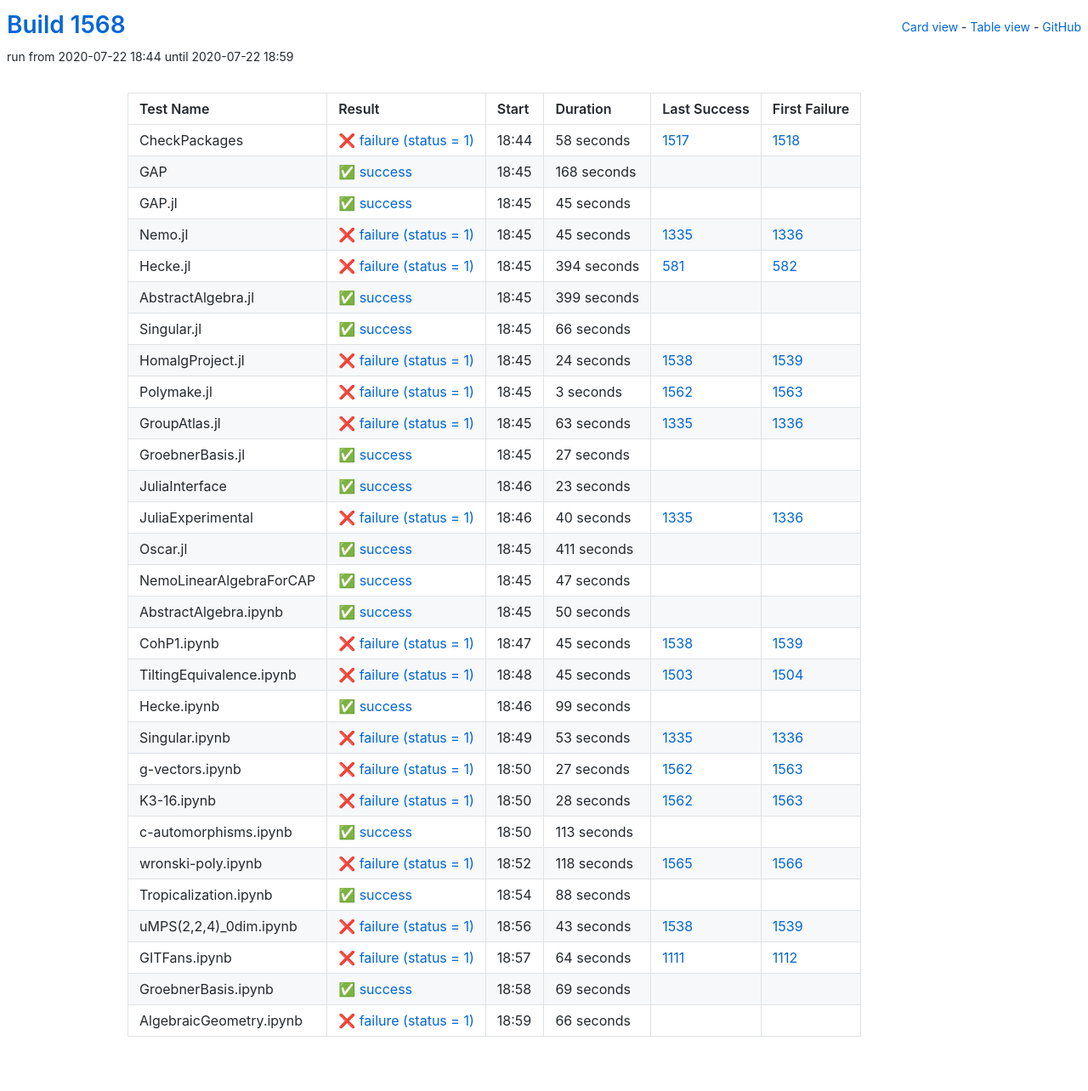
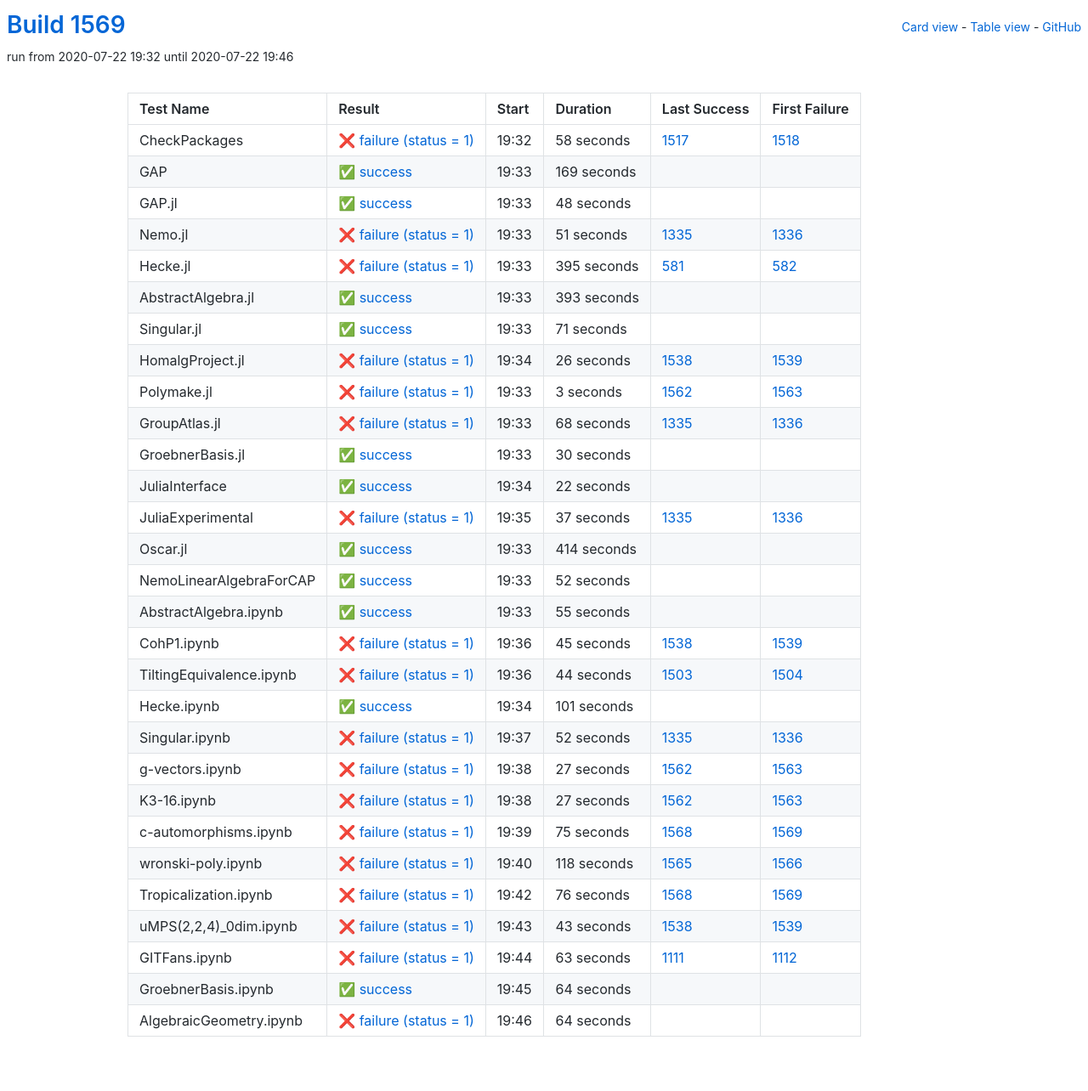
Before and after one commit to oscar-system/oscar-ci-status-1.4, a Jekyll site: the page built from table.html, in a window 1280 px wide. Shown: the whole page at 85% size. Built offline with Jekyll 4.4.1, drawn with Linux system fonts in a browser that asks for light colours.

Commit message:
Build #1569

```diff
--- a/_data/ci.yml
+++ b/_data/ci.yml
@@ -1,6 +1,6 @@
 ---
-build: 1568
-build_url: https://oscarci.mathematik.uni-kl.de/job/oscar-julia-1.4/1568/
+build: 1569
+build_url: https://oscarci.mathematik.uni-kl.de/job/oscar-julia-1.4/1569/
 job: oscar-julia-1.4
 organization: oscar-system
 repo: oscar-ci-status-1.4
@@ -8,8 +8,8 @@ repourl: https://github.com/oscar-system/oscar-ci-status-1.4
 tests:
 - name: CheckPackages
   id: checkpackages
-  log: https://oscarci.mathematik.uni-kl.de/job/oscar-julia-1.4/1568/artifact/logs/build-1568/CheckPackages.log
-  start: 2020-07-22 18:44
+  log: https://oscarci.mathematik.uni-kl.de/job/oscar-julia-1.4/1569/artifact/logs/build-1569/CheckPackages.log
+  start: 2020-07-22 19:32
   success: false
   exitcode: 1
   status: failure
@@ -20,92 +20,92 @@ tests:
   first_failure_url: https://oscarci.mathematik.uni-kl.de/job/oscar-julia-1.4/1518/
 - name: GAP
   id: gap
-  log: https://oscarci.mathematik.uni-kl.de/job/oscar-julia-1.4/1568/artifact/logs/build-1568/GAP.log
-  start: 2020-07-22 18:45
+  log: https://oscarci.mathematik.uni-kl.de/job/oscar-julia-1.4/1569/artifact/logs/build-1569/GAP.log
+  start: 2020-07-22 19:33
   success: true
   exitcode: 0
   status: success
-  duration: 168
+  duration: 169
   last_success: false
   last_success_url:
   first_failure: false
   first_failure_url:
 - name: GAP.jl
   id: gap-jl
-  log: https://oscarci.mathematik.uni-kl.de/job/oscar-julia-1.4/1568/artifact/logs/build-1568/GAP.jl.log
-  start: 2020-07-22 18:45
+  log: https://oscarci.mathematik.uni-kl.de/job/oscar-julia-1.4/1569/artifact/logs/build-1569/GAP.jl.log
+  start: 2020-07-22 19:33
   success: true
   exitcode: 0
   status: success
-  duration: 45
+  duration: 48
   last_success: false
   last_success_url:
   first_failure: false
   first_failure_url:
 - name: Nemo.jl
   id: nemo-jl
-  log: https://oscarci.mathematik.uni-kl.de/job/oscar-julia-1.4/1568/artifact/logs/build-1568/Nemo.jl.log
-  start: 2020-07-22 18:45
+  log: https://oscarci.mathematik.uni-kl.de/job/oscar-julia-1.4/1569/artifact/logs/build-1569/Nemo.jl.log
+  start: 2020-07-22 19:33
   success: false
   exitcode: 1
   status: failure
-  duration: 45
+  duration: 51
   last_success: 1335
   last_success_url: https://oscarci.mathematik.uni-kl.de/job/oscar-julia-1.4/1335/
   first_failure: 1336
   first_failure_url: https://oscarci.mathematik.uni-kl.de/job/oscar-julia-1.4/1336/
 - name: Hecke.jl
   id: hecke-jl
-  log: https://oscarci.mathematik.uni-kl.de/job/oscar-julia-1.4/1568/artifact/logs/build-1568/Hecke.jl.log
-  start: 2020-07-22 18:45
+  log: https://oscarci.mathematik.uni-kl.de/job/oscar-julia-1.4/1569/artifact/logs/build-1569/Hecke.jl.log
+  start: 2020-07-22 19:33
   success: false
   exitcode: 1
   status: failure
-  duration: 394
+  duration: 395
   last_success: 581
   last_success_url: https://oscarci.mathematik.uni-kl.de/job/oscar-julia-1.4/581/
   first_failure: 582
   first_failure_url: https://oscarci.mathematik.uni-kl.de/job/oscar-julia-1.4/582/
 - name: AbstractAlgebra.jl
   id: abstractalgebra-jl
-  log: https://oscarci.mathematik.uni-kl.de/job/oscar-julia-1.4/1568/artifact/logs/build-1568/AbstractAlgebra.jl.log
-  start: 2020-07-22 18:45
+  log: https://oscarci.mathematik.uni-kl.de/job/oscar-julia-1.4/1569/artifact/logs/build-1569/AbstractAlgebra.jl.log
+  start: 2020-07-22 19:33
   success: true
   exitcode: 0
   status: success
-  duration: 399
+  duration: 393
   last_success: false
   last_success_url:
   first_failure: false
   first_failure_url:
 - name: Singular.jl
   id: singular-jl
-  log: https://oscarci.mathematik.uni-kl.de/job/oscar-julia-1.4/1568/artifact/logs/build-1568/Singular.jl.log
-  start: 2020-07-22 18:45
+  log: https://oscarci.mathematik.uni-kl.de/job/oscar-julia-1.4/1569/artifact/logs/build-1569/Singular.jl.log
+  start: 2020-07-22 19:33
   success: true
   exitcode: 0
   status: success
-  duration: 66
+  duration: 71
   last_success: false
   last_success_url:
   first_failure: false
   first_failure_url:
 - name: HomalgProject.jl
   id: homalgproject-jl
-  log: https://oscarci.mathematik.uni-kl.de/job/oscar-julia-1.4/1568/artifact/logs/build-1568/HomalgProject.jl.log
-  start: 2020-07-22 18:45
+  log: https://oscarci.mathematik.uni-kl.de/job/oscar-julia-1.4/1569/artifact/logs/build-1569/HomalgProject.jl.log
+  start: 2020-07-22 19:34
   success: false
   exitcode: 1
   status: failure
-  duration: 24
+  duration: 26
   last_success: 1538
   last_success_url: https://oscarci.mathematik.uni-kl.de/job/oscar-julia-1.4/1538/
   first_failure: 1539
   first_failure_url: https://oscarci.mathematik.uni-kl.de/job/oscar-julia-1.4/1539/
 - name: Polymake.jl
   id: polymake-jl
-  log: https://oscarci.mathematik.uni-kl.de/job/oscar-julia-1.4/1568/artifact/logs/build-1568/Polymake.jl.log
-  start: 2020-07-22 18:45
+  log: https://oscarci.mathematik.uni-kl.de/job/oscar-julia-1.4/1569/artifact/logs/build-1569/Polymake.jl.log
+  start: 2020-07-22 19:33
   success: false
   exitcode: 1
   status: failure
@@ -116,92 +116,92 @@ tests:
   first_failure_url: https://oscarci.mathematik.uni-kl.de/job/oscar-julia-1.4/1563/
 - name: GroupAtlas.jl
   id: groupatlas-jl
-  log: https://oscarci.mathematik.uni-kl.de/job/oscar-julia-1.4/1568/artifact/logs/build-1568/GroupAtlas.jl.log
-  start: 2020-07-22 18:45
+  log: https://oscarci.mathematik.uni-kl.de/job/oscar-julia-1.4/1569/artifact/logs/build-1569/GroupAtlas.jl.log
+  start: 2020-07-22 19:33
   success: false
   exitcode: 1
   status: failure
-  duration: 63
+  duration: 68
   last_success: 1335
   last_success_url: https://oscarci.mathematik.uni-kl.de/job/oscar-julia-1.4/1335/
   first_failure: 1336
   first_failure_url: https://oscarci.mathematik.uni-kl.de/job/oscar-julia-1.4/1336/
 - name: GroebnerBasis.jl
   id: groebnerbasis-jl
-  log: https://oscarci.mathematik.uni-kl.de/job/oscar-julia-1.4/1568/artifact/logs/build-1568/GroebnerBasis.jl.log
-  start: 2020-07-22 18:45
+  log: https://oscarci.mathematik.uni-kl.de/job/oscar-julia-1.4/1569/artifact/logs/build-1569/GroebnerBasis.jl.log
+  start: 2020-07-22 19:33
   success: true
   exitcode: 0
   status: success
-  duration: 27
+  duration: 30
   last_success: false
   last_success_url:
   first_failure: false
   first_failure_url:
 - name: JuliaInterface
   id: juliainterface
-  log: https://oscarci.mathematik.uni-kl.de/job/oscar-julia-1.4/1568/artifact/logs/build-1568/JuliaInterface.log
-  start: 2020-07-22 18:46
+  log: https://oscarci.mathematik.uni-kl.de/job/oscar-julia-1.4/1569/artifact/logs/build-1569/JuliaInterface.log
+  start: 2020-07-22 19:34
   success: true
   exitcode: 0
   status: success
-  duration: 23
+  duration: 22
   last_success: false
   last_success_url:
   first_failure: false
   first_failure_url:
 - name: JuliaExperimental
   id: juliaexperimental
-  log: https://oscarci.mathematik.uni-kl.de/job/oscar-julia-1.4/1568/artifact/logs/build-1568/JuliaExperimental.log
-  start: 2020-07-22 18:46
+  log: https://oscarci.mathematik.uni-kl.de/job/oscar-julia-1.4/1569/artifact/logs/build-1569/JuliaExperimental.log
+  start: 2020-07-22 19:35
   success: false
   exitcode: 1
   status: failure
-  duration: 40
+  duration: 37
   last_success: 1335
   last_success_url: https://oscarci.mathematik.uni-kl.de/job/oscar-julia-1.4/1335/
   first_failure: 1336
   first_failure_url: https://oscarci.mathematik.uni-kl.de/job/oscar-julia-1.4/1336/
 - name: Oscar.jl
   id: oscar-jl
-  log: https://oscarci.mathematik.uni-kl.de/job/oscar-julia-1.4/1568/artifact/logs/build-1568/Oscar.jl.log
-  start: 2020-07-22 18:45
+  log: https://oscarci.mathematik.uni-kl.de/job/oscar-julia-1.4/1569/artifact/logs/build-1569/Oscar.jl.log
+  start: 2020-07-22 19:33
   success: true
   exitcode: 0
   status: success
-  duration: 411
+  duration: 414
   last_success: false
   last_success_url:
   first_failure: false
   first_failure_url:
 - name: NemoLinearAlgebraForCAP
   id: nemolinearalgebraforcap
-  log: https://oscarci.mathematik.uni-kl.de/job/oscar-julia-1.4/1568/artifact/logs/build-1568/NemoLinearAlgebraForCAP.log
-  start: 2020-07-22 18:45
+  log: https://oscarci.mathematik.uni-kl.de/job/oscar-julia-1.4/1569/artifact/logs/build-1569/NemoLinearAlgebraForCAP.log
+  start: 2020-07-22 19:33
   success: true
   exitcode: 0
   status: success
-  duration: 47
+  duration: 52
   last_success: false
   last_success_url:
   first_failure: false
   first_failure_url:
 - name: AbstractAlgebra.ipynb
   id: abstractalgebra-ipynb
-  log: https://oscarci.mathematik.uni-kl.de/job/oscar-julia-1.4/1568/artifact/logs/build-1568/AbstractAlgebra.ipynb.log
-  start: 2020-07-22 18:45
+  log: https://oscarci.mathematik.uni-kl.de/job/oscar-julia-1.4/1569/artifact/logs/build-1569/AbstractAlgebra.ipynb.log
+  start: 2020-07-22 19:33
   success: true
   exitcode: 0
   status: success
-  duration: 50
+  duration: 55
   last_success: false
   last_success_url:
   first_failure: false
   first_failure_url:
 - name: CohP1.ipynb
   id: cohp1-ipynb
-  log: https://oscarci.mathematik.uni-kl.de/job/oscar-julia-1.4/1568/artifact/logs/build-1568/CohP1.ipynb.log
-  start: 2020-07-22 18:47
+  log: https://oscarci.mathematik.uni-kl.de/job/oscar-julia-1.4/1569/artifact/logs/build-1569/CohP1.ipynb.log
+  start: 2020-07-22 19:36
   success: false
   exitcode: 1
   status: failure
@@ -212,44 +212,44 @@ tests:
   first_failure_url: https://oscarci.mathematik.uni-kl.de/job/oscar-julia-1.4/1539/
 - name: TiltingEquivalence.ipynb
   id: tiltingequivalence-ipynb
-  log: https://oscarci.mathematik.uni-kl.de/job/oscar-julia-1.4/1568/artifact/logs/build-1568/TiltingEquivalence.ipynb.log
-  start: 2020-07-22 18:48
+  log: https://oscarci.mathematik.uni-kl.de/job/oscar-julia-1.4/1569/artifact/logs/build-1569/TiltingEquivalence.ipynb.log
+  start: 2020-07-22 19:36
   success: false
   exitcode: 1
   status: failure
-  duration: 45
+  duration: 44
   last_success: 1503
   last_success_url: https://oscarci.mathematik.uni-kl.de/job/oscar-julia-1.4/1503/
   first_failure: 1504
   first_failure_url: https://oscarci.mathematik.uni-kl.de/job/oscar-julia-1.4/1504/
 - name: Hecke.ipynb
   id: hecke-ipynb
-  log: https://oscarci.mathematik.uni-kl.de/job/oscar-julia-1.4/1568/artifact/logs/build-1568/Hecke.ipynb.log
-  start: 2020-07-22 18:46
+  log: https://oscarci.mathematik.uni-kl.de/job/oscar-julia-1.4/1569/artifact/logs/build-1569/Hecke.ipynb.log
+  start: 2020-07-22 19:34
   success: true
   exitcode: 0
   status: success
-  duration: 99
+  duration: 101
   last_success: false
   last_success_url:
   first_failure: false
   first_failure_url:
 - name: Singular.ipynb
   id: singular-ipynb
-  log: https://oscarci.mathematik.uni-kl.de/job/oscar-julia-1.4/1568/artifact/logs/build-1568/Singular.ipynb.log
-  start: 2020-07-22 18:49
+  log: https://oscarci.mathematik.uni-kl.de/job/oscar-julia-1.4/1569/artifact/logs/build-1569/Singular.ipynb.log
+  start: 2020-07-22 19:37
   success: false
   exitcode: 1
   status: failure
-  duration: 53
+  duration: 52
   last_success: 1335
   last_success_url: https://oscarci.mathematik.uni-kl.de/job/oscar-julia-1.4/1335/
   first_failure: 1336
   first_failure_url: https://oscarci.mathematik.uni-kl.de/job/oscar-julia-1.4/1336/
 - name: g-vectors.ipynb
   id: g-vectors-ipynb
-  log: https://oscarci.mathematik.uni-kl.de/job/oscar-julia-1.4/1568/artifact/logs/build-1568/g-vectors.ipynb.log
-  start: 2020-07-22 18:50
+  log: https://oscarci.mathematik.uni-kl.de/job/oscar-julia-1.4/1569/artifact/logs/build-1569/g-vectors.ipynb.log
+  start: 2020-07-22 19:38
   success: false
   exitcode: 1
   status: failure
@@ -260,32 +260,32 @@ tests:
   first_failure_url: https://oscarci.mathematik.uni-kl.de/job/oscar-julia-1.4/1563/
 - name: K3-16.ipynb
   id: k3-16-ipynb
-  log: https://oscarci.mathematik.uni-kl.de/job/oscar-julia-1.4/1568/artifact/logs/build-1568/K3-16.ipynb.log
-  start: 2020-07-22 18:50
+  log: https://oscarci.mathematik.uni-kl.de/job/oscar-julia-1.4/1569/artifact/logs/build-1569/K3-16.ipynb.log
+  start: 2020-07-22 19:38
   success: false
   exitcode: 1
   status: failure
-  duration: 28
+  duration: 27
   last_success: 1562
   last_success_url: https://oscarci.mathematik.uni-kl.de/job/oscar-julia-1.4/1562/
   first_failure: 1563
   first_failure_url: https://oscarci.mathematik.uni-kl.de/job/oscar-julia-1.4/1563/
 - name: c-automorphisms.ipynb
   id: c-automorphisms-ipynb
-  log: https://oscarci.mathematik.uni-kl.de/job/oscar-julia-1.4/1568/artifact/logs/build-1568/c-automorphisms.ipynb.log
-  start: 2020-07-22 18:50
-  success: true
-  exitcode: 0
-  status: success
-  duration: 113
-  last_success: false
-  last_success_url:
-  first_failure: false
-  first_failure_url:
+  log: https://oscarci.mathematik.uni-kl.de/job/oscar-julia-1.4/1569/artifact/logs/build-1569/c-automorphisms.ipynb.log
+  start: 2020-07-22 19:39
+  success: false
+  exitcode: 1
+  status: failure
+  duration: 75
+  last_success: 1568
+  last_success_url: https://oscarci.mathematik.uni-kl.de/job/oscar-julia-1.4/1568/
+  first_failure: 1569
+  first_failure_url: https://oscarci.mathematik.uni-kl.de/job/oscar-julia-1.4/1569/
 - name: wronski-poly.ipynb
   id: wronski-poly-ipynb
-  log: https://oscarci.mathematik.uni-kl.de/job/oscar-julia-1.4/1568/artifact/logs/build-1568/wronski-poly.ipynb.log
-  start: 2020-07-22 18:52
+  log: https://oscarci.mathematik.uni-kl.de/job/oscar-julia-1.4/1569/artifact/logs/build-1569/wronski-poly.ipynb.log
+  start: 2020-07-22 19:40
   success: false
   exitcode: 1
   status: failure
@@ -296,20 +296,20 @@ tests:
   first_failure_url: https://oscarci.mathematik.uni-kl.de/job/oscar-julia-1.4/1566/
 - name: Tropicalization.ipynb
   id: tropicalization-ipynb
-  log: https://oscarci.mathematik.uni-kl.de/job/oscar-julia-1.4/1568/artifact/logs/build-1568/Tropicalization.ipynb.log
-  start: 2020-07-22 18:54
-  success: true
-  exitcode: 0
-  status: success
-  duration: 88
-  last_success: false
-  last_success_url:
-  first_failure: false
-  first_failure_url:
+  log: https://oscarci.mathematik.uni-kl.de/job/oscar-julia-1.4/1569/artifact/logs/build-1569/Tropicalization.ipynb.log
+  start: 2020-07-22 19:42
+  success: false
+  exitcode: 1
+  status: failure
+  duration: 76
+  last_success: 1568
+  last_success_url: https://oscarci.mathematik.uni-kl.de/job/oscar-julia-1.4/1568/
+  first_failure: 1569
+  first_failure_url: https://oscarci.mathematik.uni-kl.de/job/oscar-julia-1.4/1569/
 - name: uMPS(2,2,4)_0dim.ipynb
   id: umps-2-2-4-0dim-ipynb
-  log: https://oscarci.mathematik.uni-kl.de/job/oscar-julia-1.4/1568/artifact/logs/build-1568/uMPS-2-2-4-_0dim.ipynb.log
-  start: 2020-07-22 18:56
+  log: https://oscarci.mathematik.uni-kl.de/job/oscar-julia-1.4/1569/artifact/logs/build-1569/uMPS-2-2-4-_0dim.ipynb.log
+  start: 2020-07-22 19:43
   success: false
   exitcode: 1
   status: failure
@@ -320,36 +320,36 @@ tests:
   first_failure_url: https://oscarci.mathematik.uni-kl.de/job/oscar-julia-1.4/1539/
 - name: GITFans.ipynb
   id: gitfans-ipynb
-  log: https://oscarci.mathematik.uni-kl.de/job/oscar-julia-1.4/1568/artifact/logs/build-1568/GITFans.ipynb.log
-  start: 2020-07-22 18:57
+  log: https://oscarci.mathematik.uni-kl.de/job/oscar-julia-1.4/1569/artifact/logs/build-1569/GITFans.ipynb.log
+  start: 2020-07-22 19:44
   success: false
   exitcode: 1
   status: failure
-  duration: 64
+  duration: 63
   last_success: 1111
   last_success_url: https://oscarci.mathematik.uni-kl.de/job/oscar-julia-1.4/1111/
   first_failure: 1112
   first_failure_url: https://oscarci.mathematik.uni-kl.de/job/oscar-julia-1.4/1112/
 - name: GroebnerBasis.ipynb
   id: groebnerbasis-ipynb
-  log: https://oscarci.mathematik.uni-kl.de/job/oscar-julia-1.4/1568/artifact/logs/build-1568/GroebnerBasis.ipynb.log
-  start: 2020-07-22 18:58
+  log: https://oscarci.mathematik.uni-kl.de/job/oscar-julia-1.4/1569/artifact/logs/build-1569/GroebnerBasis.ipynb.log
+  start: 2020-07-22 19:45
   success: true
   exitcode: 0
   status: success
-  duration: 69
+  duration: 64
   last_success: false
   last_success_url:
   first_failure: false
   first_failure_url:
 - name: AlgebraicGeometry.ipynb
   id: algebraicgeometry-ipynb
-  log: https://oscarci.mathematik.uni-kl.de/job/oscar-julia-1.4/1568/artifact/logs/build-1568/AlgebraicGeometry.ipynb.log
-  start: 2020-07-22 18:59
+  log: https://oscarci.mathematik.uni-kl.de/job/oscar-julia-1.4/1569/artifact/logs/build-1569/AlgebraicGeometry.ipynb.log
+  start: 2020-07-22 19:46
   success: false
   exitcode: 1
   status: failure
-  duration: 66
+  duration: 64
   last_success: false
   last_success_url:
   first_failure: false
```
Also changed, not shown: README.md.
